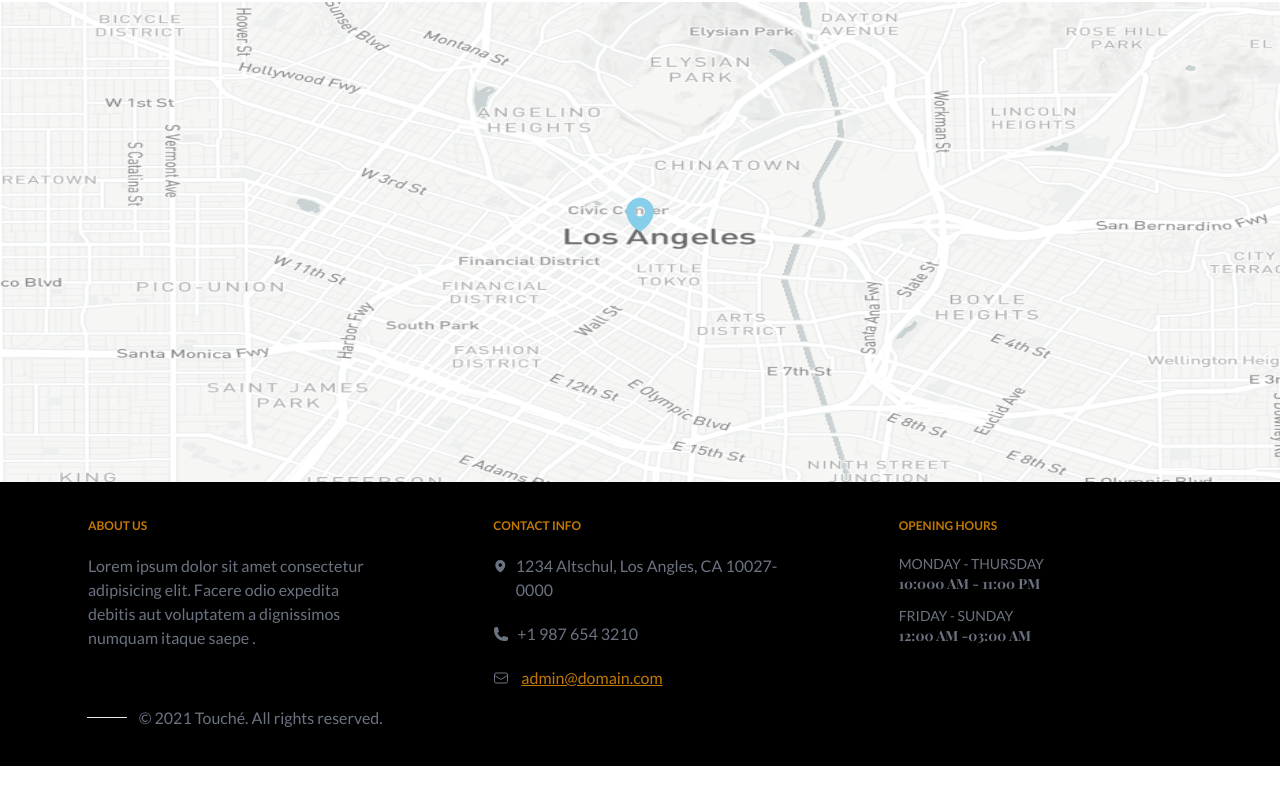
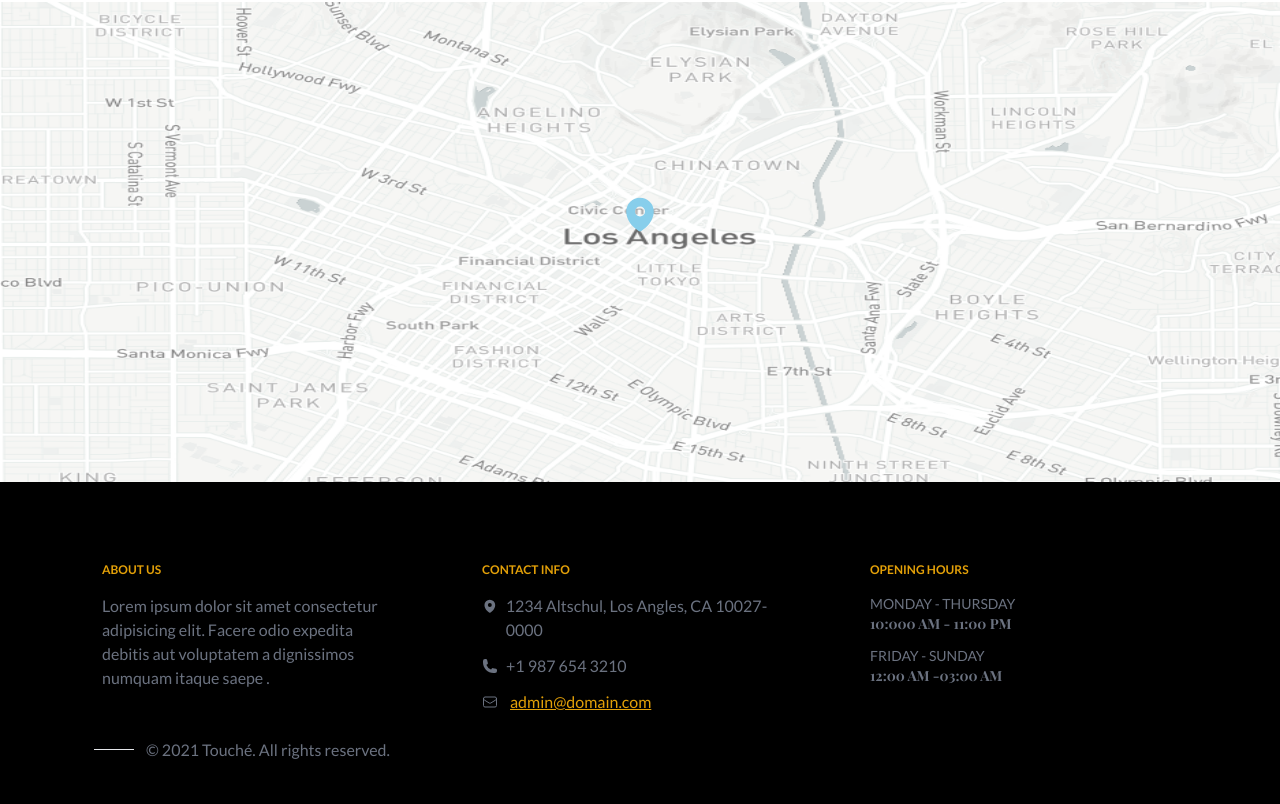
Before and after one commit to Iceblockp/Touche-cafe, a React (Vite) app: page / in a window 1280 px wide. Shown: the part 954-1758 px from the top of the page. Before the commit the page ends 1720 px from the top, so only its background shows below. Built offline with nearby package versions, Linux system fonts and the light colour scheme; a web font is replaced by a local one.

Commit message:
footer finished

```diff
--- a/src/components/App.jsx
+++ b/src/components/App.jsx
@@ -4,10 +4,13 @@ import Location from './Location'
 import Footer from './Footer'
 const App = () => {
   return (
-    <div>
+    <div >
+      <div className='min-w-[370px]'>
       < Gallery />
       < Location />
       < Footer />
+      </div>
+
     </div>
   )
 }
--- a/src/components/Footer.jsx
+++ b/src/components/Footer.jsx
@@ -2,20 +2,20 @@ import React from "react";
 
 const Footer = () => {
   return (
-    <div className="py-9  bg-black">
-      <div className=" px-4 mx-auto">
-        <div className="grid grid-cols-3 gap-4 justify-around mx-6 ">
-          <div className=" px-7 mx-5">
-            <h2 className="text-yellow-500 font-bold text-xs ">ABOUT US</h2>
-            <p className="text-gray-500 pt-5 ">
+    <div className="py-28 md:py-20  bg-black">
+      <div className="lg:w-[1180px] md:w-[900px] sm:w-[600px]  px-4 mx-auto">
+        <div className="grid grid-cols-1 sm:grid-cols-3  gap-4 justify-around  ">
+          <div className=" px-7 md:px-9 ">
+            <h2 className="text-yellow-400 font-bold text-xs mb-4">ABOUT US</h2>
+            <p className="text-gray-500 mb-6">
               Lorem ipsum dolor sit amet consectetur adipisicing elit. Facere
               odio expedita debitis aut voluptatem a dignissimos numquam itaque
               saepe .
             </p>
           </div>
-          <div className="  px-7 mx-5">
-            <h2 className="text-yellow-500 font-bold text-xs ">CONTACT INFO</h2>
-            <div className="text-gray-500 pt-5 flex gap-2 ">
+          <div className="  px-7 ">
+            <h2 className="text-yellow-400 font-bold text-xs mb-4">CONTACT INFO</h2>
+            <div className="text-gray-500  flex gap-2 ">
               <svg
                 xmlns="http://www.w3.org/2000/svg"
                 viewBox="0 0 24 24"
@@ -29,9 +29,9 @@ const Footer = () => {
                   clip-rule="evenodd"
                 />
               </svg>
-              <p className="">1234 Altschul, Los Angles, CA 10027-0000</p>
+              <p className="mb-3">1234 Altschul, Los Angles, CA 10027-0000</p>
             </div>
-            <div className="text-gray-500 pt-5 flex gap-2 ">
+            <div className="text-gray-500 flex gap-2 ">
               <svg
                 xmlns="http://www.w3.org/2000/svg"
                 viewBox="0 0 24 24"
@@ -45,20 +45,20 @@ const Footer = () => {
                 />
               </svg>
 
-              <p className="">+1 987 654 3210</p>
+              <p className="mb-3">+1 987 654 3210</p>
             </div>
-            <div className="text-gray-500 pt-5 flex gap-2 ">
+            <div className="text-gray-500  flex gap-2 ">
             <svg xmlns="http://www.w3.org/2000/svg" fill="none" viewBox="0 0 24 24" stroke-width="1.5" stroke="currentColor" class="w-4 h-6 absolute ">
   <path stroke-linecap="round" stroke-linejoin="round" d="M21.75 6.75v10.5a2.25 2.25 0 01-2.25 2.25h-15a2.25 2.25 0 01-2.25-2.25V6.75m19.5 0A2.25 2.25 0 0019.5 4.5h-15a2.25 2.25 0 00-2.25 2.25m19.5 0v.243a2.25 2.25 0 01-1.07 1.916l-7.5 4.615a2.25 2.25 0 01-2.36 0L3.32 8.91a2.25 2.25 0 01-1.07-1.916V6.75" />
 </svg>
-              <a className="underline text-yellow-500 ml-7">admin@domain.com</a>
+              <a className="underline text-yellow-400 ml-7 mb-6">admin@domain.com</a>
             </div>
           </div>
-          <div className="  px-7 mx-5">
-            <h2 className="text-yellow-500 font-bold text-xs ">
+          <div className="  px-7 ">
+            <h2 className="text-yellow-400 font-bold text-xs mb-4">
               OPENING HOURS
             </h2>
-            <p className="text-gray-500 pt-5 text-sm uppercase ">
+            <p className="text-gray-500  text-sm uppercase ">
               monday - thursday
               <div className="mb-3 font-heading font-bold text-sm">
               10:000 am - 11:00 pm
@@ -71,12 +71,14 @@ const Footer = () => {
             </p>
           </div>
 
-          <div className="text-gray-500 px-7 mx-3 flex justify-center items-center">
-          <hr className="me-3 w-10" />
+
+        </div>
+        <div className="text-gray-500 px-7 flex items-center ">
+          <hr className="me-3 w-10 " />
           <p> © 2021 Touché. All rights reserved.</p>
           </div>
-        </div>
       </div>
+
     </div>
   );
 };
--- a/src/components/Location.jsx
+++ b/src/components/Location.jsx
@@ -2,7 +2,7 @@ import React from "react";
 import locationImg from "../image/location.jpg";
 const Location = () => {
   return (
-    <div className="w-screen flex h-[480px]" >
+    <div className="w-100% flex h-[480px]" >
 
         <div className="mx-auto my-auto z-10 pb-14" >
           <svg
@@ -20,7 +20,7 @@ const Location = () => {
         </div >
 
 
-          <img className=" w-[1280px] h-[480px] absolute " src={locationImg} alt="" />
+          <img className="   container  h-[480px] absolute " src={locationImg} alt="" />
 
 
     </div>
--- a/src/main.jsx
+++ b/src/main.jsx
@@ -1,5 +1,5 @@
 import App from "./components/App";
-import "./index.css"
+import "./index.css";
 import  ReactDOM from "react-dom/client";
 import "../node_modules/flowbite/dist/flowbite"
 
```
